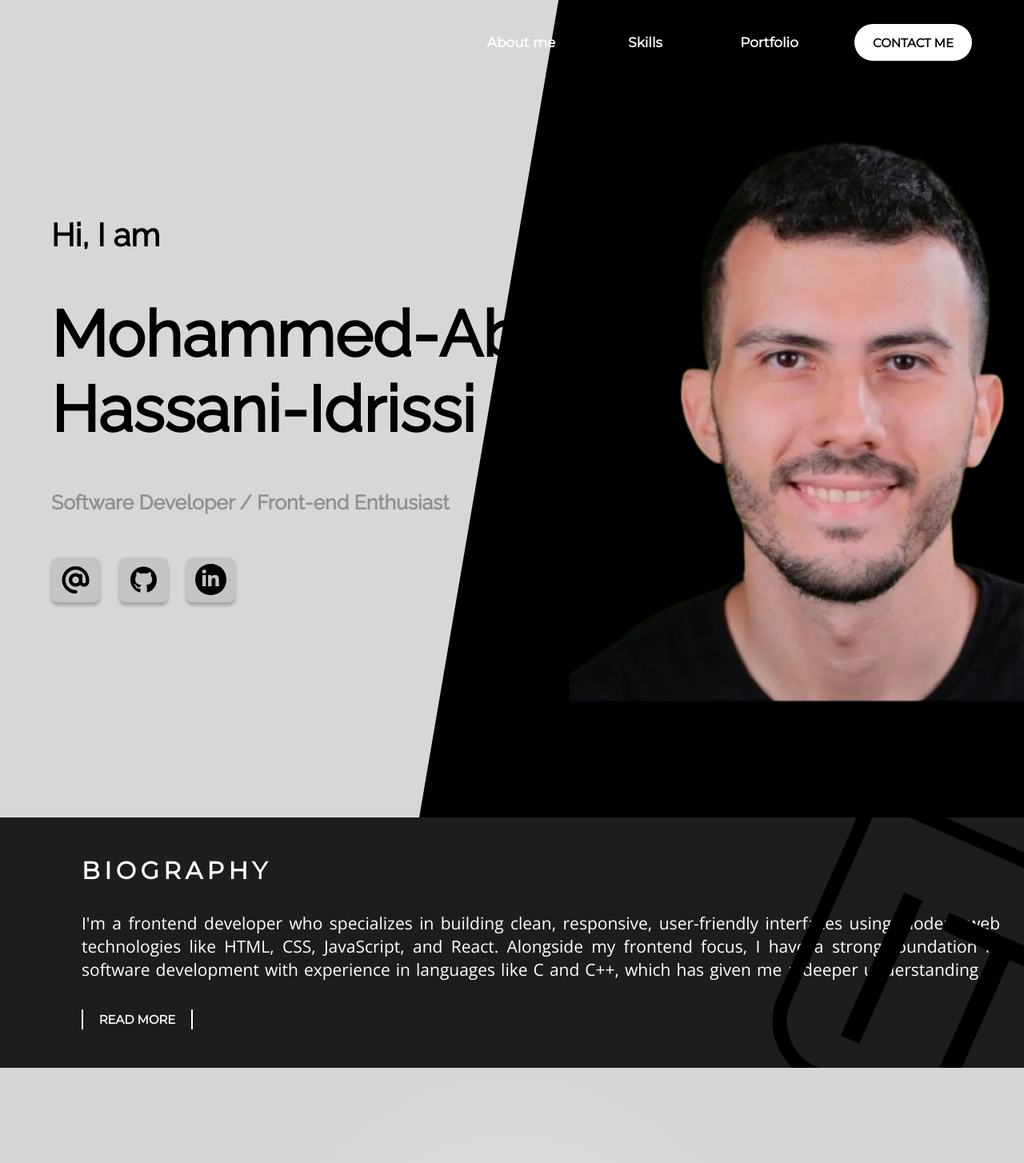
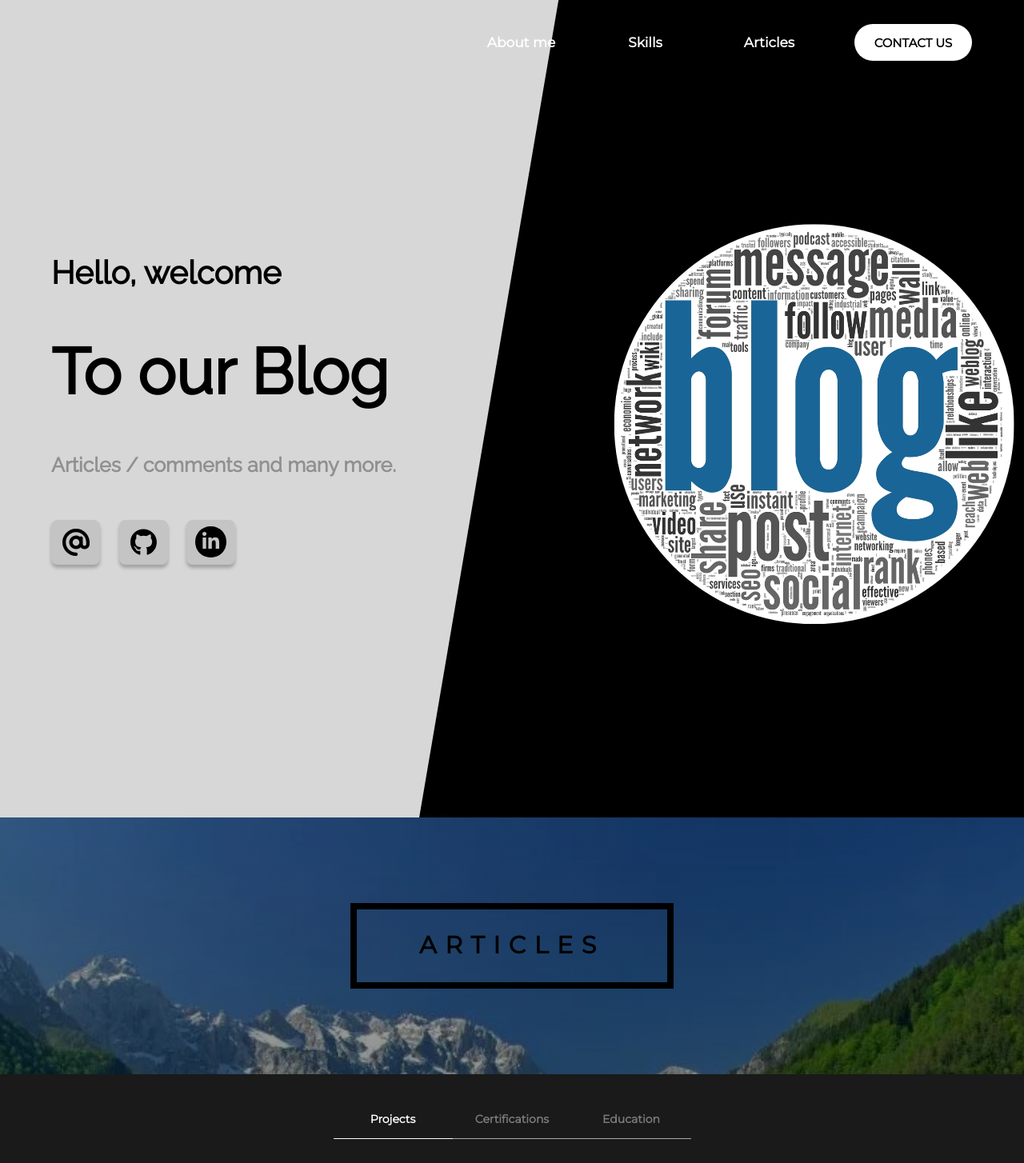
Before and after one commit to hiabed/CMS_Blog, a React (Vite) app: page / in a window 1280 px wide. Shown: the top 1454 px of the page at 80% size. Built offline with nearby package versions, Linux system fonts and the light colour scheme.

Commit message:
blog in progress

```diff
--- a/src/About.css
+++ b/src/About.css
@@ -11,7 +11,6 @@
 
 .about {
     border: 8px solid #000;
-    margin-top: 158px;
     font-family: "Montserrat", sans-serif;
     font-size: 30px;
     font-weight: 700;
--- a/src/App.css
+++ b/src/App.css
@@ -196,11 +196,12 @@ body {
 
 #me {
   position: absolute;
-  bottom: 30%;
-  left: 97px;
+  border-radius: 100px;
+  bottom: 37%;
+  left: 20%;
   transform: rotate(-9.67deg);
-  width: fit-content;
-  height: fit-content;
+  width: 500px;
+  height: 500px;
   /* filter: drop-shadow(0px 0px 30px rgb(34, 34, 34)); */
 }
 
--- a/src/App.jsx
+++ b/src/App.jsx
@@ -2,9 +2,7 @@ import './App.css';
 import { FontAwesomeIcon } from '@fortawesome/react-fontawesome';
 import { faGithub, faLinkedin, faLinkedinIn } from '@fortawesome/free-brands-svg-icons';
 import { faAt } from '@fortawesome/free-solid-svg-icons';
-import About from './About';
-import Skills from './Skills';
-import Portfolio from './Portfolio';
+import Articles from './Articles';
 import Contact from './Contact';
 import Footer from './Footer'
 import { useScroll, useMotionValueEvent } from "framer-motion";
@@ -64,19 +62,19 @@ function App() {
       <div className="navig" style={{backgroundColor: scrolled ? "#0B0B0B" : "transparent",top: scrolled ? 0 : 20,transition: "all 0.3s ease",}}>
           <a className='nav' href="#About">About me</a>
           <a className='nav' href="#Skills">Skills</a>
-          <a className='nav' href="#Portfolio" style={{marginRight: 25}}>Portfolio</a>
-          <a className='nav' href="#Contact" style={contact}>CONTACT ME</a>
+          <a className='nav' href="#Portfolio" style={{marginRight: 25}}>Articles</a>
+          <a className='nav' href="#Contact" style={contact}>CONTACT US</a>
       </div>
       <div className='main' id="main" style={mainStyle}>
         <div className="myPicture" style={myPic}>
           <div id="me">
-            <img src="me-removebg-preview.png" alt="My Picture" style={{height: 706,}} />
+            <img src="blog.jpg" alt="My Picture" style={{height: "100%", width: "100%", borderRadius: "50%"}} />
           </div>
         </div>
         <div className='per-infos'>
-          <h3 className='hi'>Hi, I am</h3>
-          <h1 className='my-name'>Mohammed-Abed Hassani-Idrissi</h1>
-          <p className='title'>Software Developer / Front-end Enthusiast</p>
+          <h3 className='hi'>Hello, welcome</h3>
+          <h1 className='my-name'>To our Blog</h1>
+          <p className='title'>Articles / comments and many more.</p>
           <div className='socials'>
             <a href="mailto:abed.hassani.idrissi@gmail.com?subject=Opportunity for Collaboration" target='blank_' rel="noopener noreferrer" className='social'><FontAwesomeIcon icon={faAt} style={{fontSize: 34}}/></a>
             <a href='https://github.com/hiabed' target='blank_' rel="noopener noreferrer" className='social'><FontAwesomeIcon icon={faGithub} style={{fontSize: 34}}/></a>
@@ -88,28 +86,7 @@ function App() {
           </div>
         </div>
       </div>
-      <div className='description-container' style={{height: isOpened ? "460px" : 313, transition: 'height 0.2s ease'}}>
-        <div className='description-child'>
-          <h2 className='berries'>BIOGRAPHY</h2>
-          <p className='description' style={{height: isOpened ? '144.88px' : 89, transition: 'height 0.5s ease'}}>
-            I'm a frontend developer who specializes in building clean, responsive,
-            user-friendly interfaces using modern web technologies like HTML, CSS, JavaScript, and React.
-            Alongside my frontend focus, I have a strong foundation in software development
-            with experience in languages like C and C++, which has given me a deeper understanding of performance,
-            memory, and system-level behavior. I enjoy crafting visually appealing experiences and am
-            always motivated to find efficient solutions to real-world problems.
-          </p>
-          <p className='read-more' onClick={()=> isOpened ? setIsOpened(false) : setIsOpened(true)}>{isOpened ? "SHOW LESS": "READ MORE"}</p>
-        </div>
-        <div className='it-container'>
-          <h1 className='it'>IT</h1>
-        </div>
-      </div>
-      <div id='aboutnskills'>
-        <About />
-        <Skills/>
-      </div>
-      <Portfolio />
+      <Articles />
       <Contact />
       <Footer />
     </div>
--- a/src/Portfolio.css
+++ b/src/Articles.css
@@ -11,9 +11,13 @@
 }
 
 .portfolio {
+    display: flex;
+    align-items: center;
+    justify-content: center;
     width: 1920px;
     height: 321px;
-    background: linear-gradient(0deg, rgba(0, 0, 0, 0.32) 0%, rgba(0, 0, 0, 0.32) 100%), url(/Portfolio.svg);
+    background: linear-gradient(0deg, rgba(0, 0, 0, 0.42) 0%, rgba(0, 0, 0, 0.32) 100%), url(/Portfolio/nature.webp);
+    background-size: cover;
 }
 
 .tabs {
--- a/src/Portfolio.jsx
+++ b/src/Articles.jsx
@@ -1,4 +1,5 @@
-import './Portfolio.css';
+import './Articles.css';
+import './About.css'
 
 const Portfolio = () => {
     const projectsData = [
@@ -54,6 +55,7 @@ const Portfolio = () => {
     return (
         <div id="Portfolio">
             <div className="portfolio">
+              <h1 className='about'>ARTICLES</h1>
             </div>
             <div className="tabs">
                 <a className='tab' style={{cursor: "pointer",color: "#FFFBFB"}}>Projects</a>
```
Also changed, not shown: public/blog.jpg (added), public/nature.webp (added).
